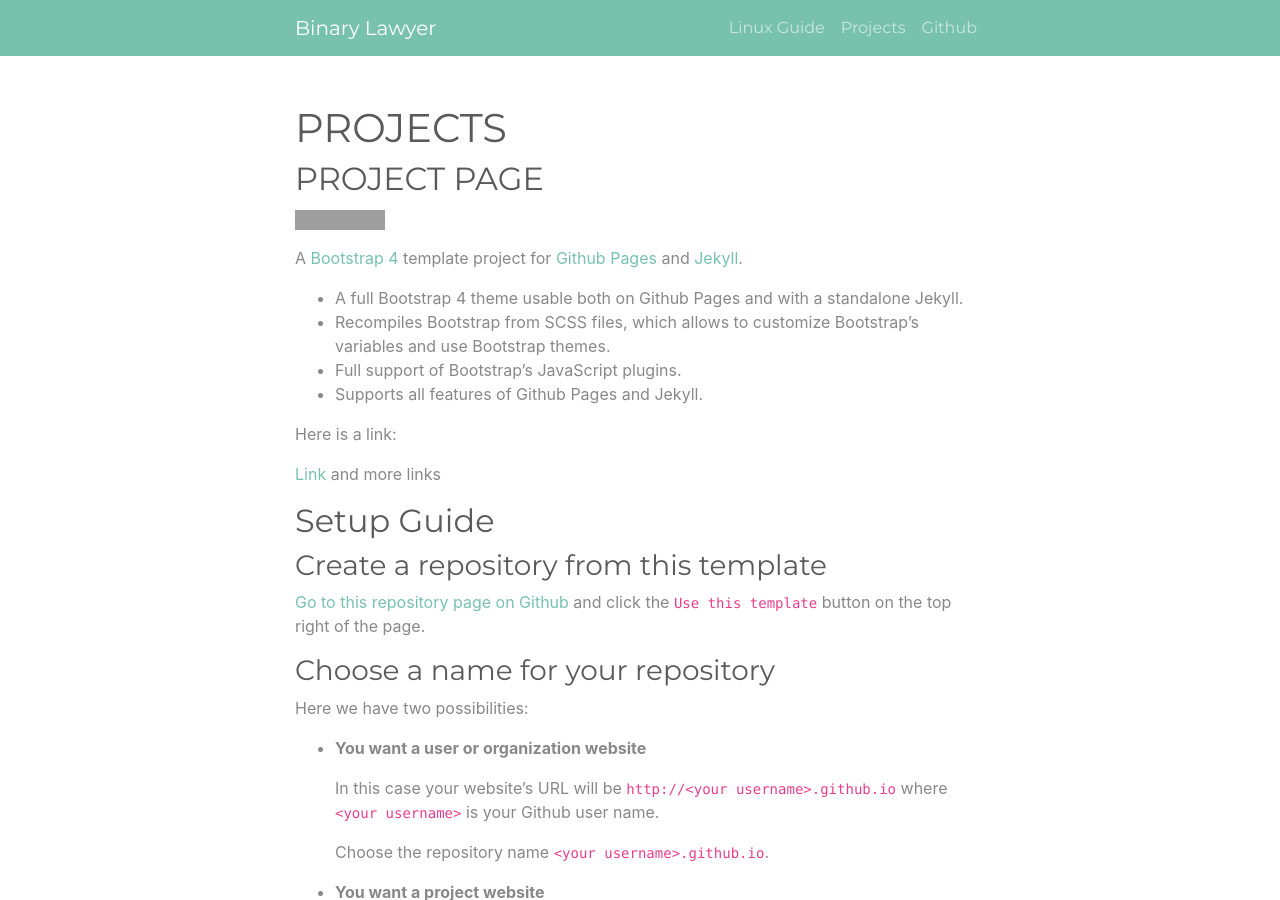
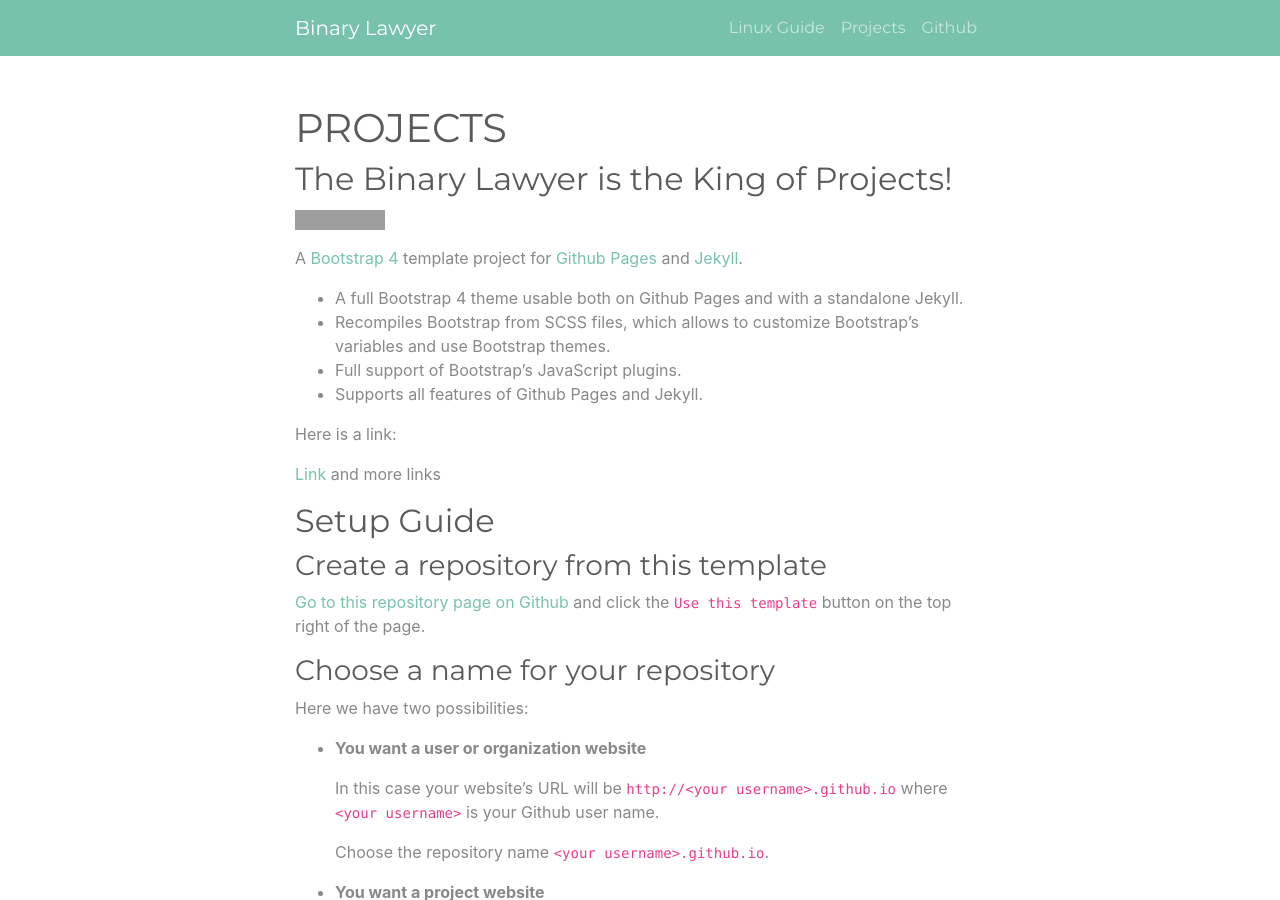
Before and after one commit to binarylawyer/.github.io, a Jekyll site: the page built from projects.md, in a window 1280 px wide and 900 px high. Built offline with Jekyll 4.4.1, drawn with Linux system fonts in a browser that asks for light colours; grey boxes are pictures that could not be loaded.

Commit message:
Create projects.md

```diff
--- a/projects.md
+++ b/projects.md
@@ -2,7 +2,7 @@
 layout: page
 title: PROJECTS
 ---
-## PROJECT PAGE
+## The Binary Lawyer is the King of Projects!
 [![GitHub Repo stars](https://img.shields.io/github/stars/nicolas-van/bootstrap-4-github-pages?style=social)](https://github.com/nicolas-van/bootstrap-4-github-pages)
 
 A [Bootstrap 4](https://getbootstrap.com/) template project for [Github Pages](https://pages.github.com/) and [Jekyll](https://jekyllrb.com/).
```
